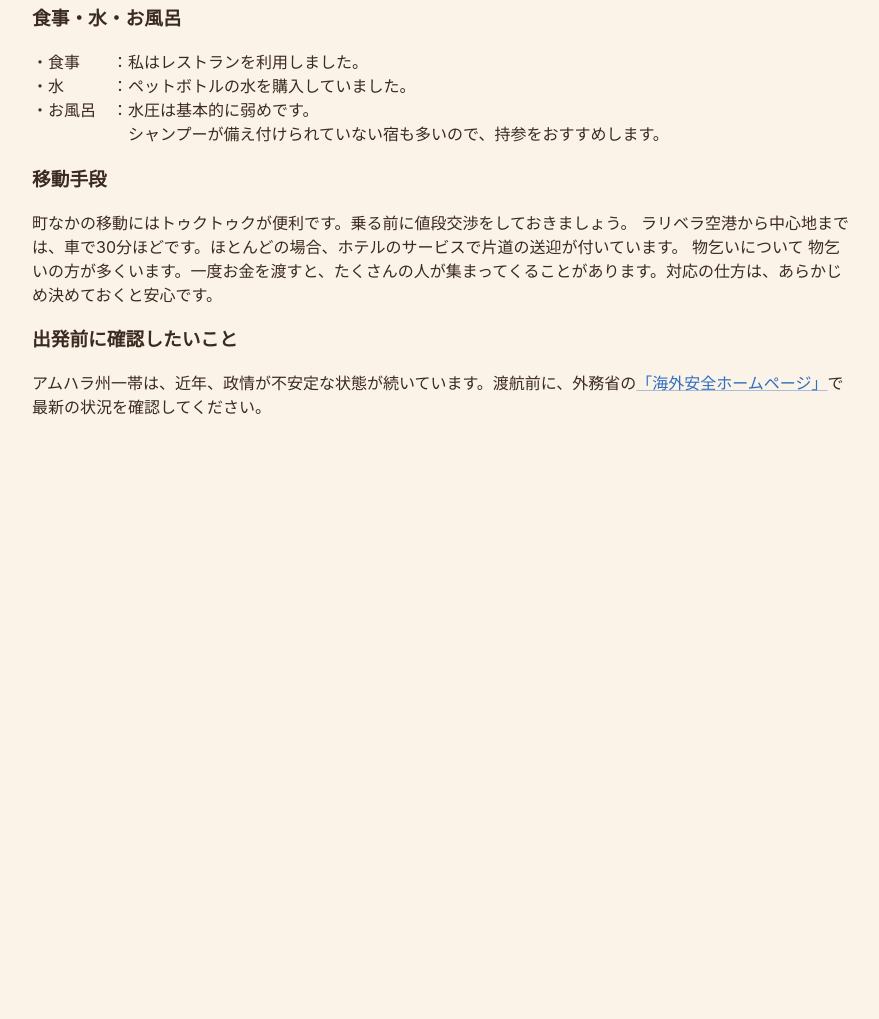
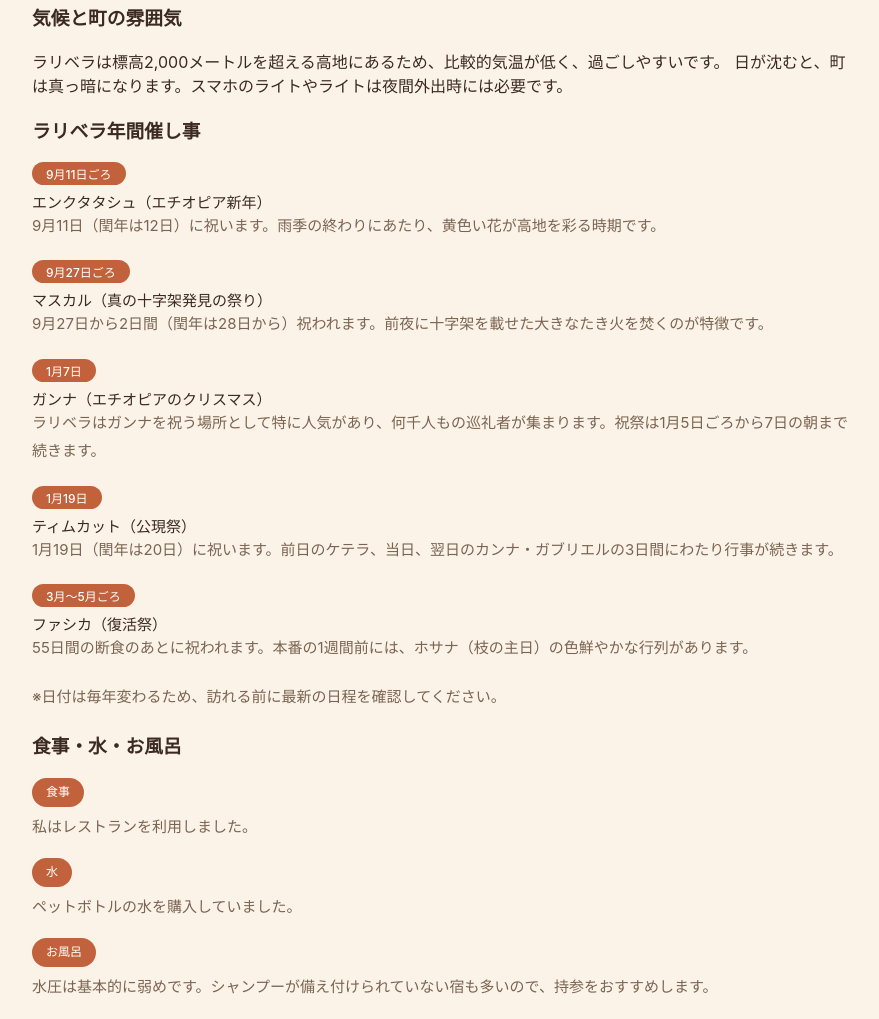
Before and after one commit to kina3685/ethiopia-HP, a plain HTML site: page articles/spot-a.html in a window 1280 px wide. Shown: the part 1460-2479 px from the top of the page, without its empty margins (198-1077 px from the left). Before the commit the page ends 1898 px from the top, so only its background shows below. Drawn offline with Linux system fonts and the light colour scheme; a web font is replaced by a local one.

Commit message:
記事Bの追加

```diff
--- a/articles/spot-a.html
+++ b/articles/spot-a.html
@@ -36,11 +36,46 @@
   <img src="../assets/images/lalibela-ceremony-1.jpg" alt="ラリベラの教会で行われる儀式の様子">
   <img src="../assets/images/lalibela-ceremony-2.jpg" alt="司祭が儀式を執り行う様子">
 </div>
+<h3>気候と町の雰囲気</h3>
+ラリベラは標高2,000メートルを超える高地にあるため、比較的気温が低く、過ごしやすいです。
+日が沈むと、町は真っ暗になります。スマホのライトやライトは夜間外出時には必要です。
+
+<h3>ラリベラ年間催し事</h3>
+<ul class="event-list">
+  <li>
+    <span class="event-date">9月11日ごろ</span>
+    <h4 class="event-name">エンクタタシュ（エチオピア新年）</h4>
+    <p class="event-desc">9月11日（閏年は12日）に祝います。雨季の終わりにあたり、黄色い花が高地を彩る時期です。</p>
+  </li>
+  <li>
+    <span class="event-date">9月27日ごろ</span>
+    <h4 class="event-name">マスカル（真の十字架発見の祭り）</h4>
+    <p class="event-desc">9月27日から2日間（閏年は28日から）祝われます。前夜に十字架を載せた大きなたき火を焚くのが特徴です。</p>
+  </li>
+  <li>
+    <span class="event-date">1月7日</span>
+    <h4 class="event-name">ガンナ（エチオピアのクリスマス）</h4>
+    <p class="event-desc">ラリベラはガンナを祝う場所として特に人気があり、何千人もの巡礼者が集まります。祝祭は1月5日ごろから7日の朝まで続きます。</p>
+  </li>
+  <li>
+    <span class="event-date">1月19日</span>
+    <h4 class="event-name">ティムカット（公現祭）</h4>
+    <p class="event-desc">1月19日（閏年は20日）に祝います。前日のケテラ、当日、翌日のカンナ・ガブリエルの3日間にわたり行事が続きます。</p>
+  </li>
+  <li>
+    <span class="event-date">3月〜5月ごろ</span>
+    <h4 class="event-name">ファシカ（復活祭）</h4>
+    <p class="event-desc">55日間の断食のあとに祝われます。本番の1週間前には、ホサナ（枝の主日）の色鮮やかな行列があります。</p>
+  </li>
+</ul>
+<p class="event-note">※日付は毎年変わるため、訪れる前に最新の日程を確認してください。</p>
+
 <h3>食事・水・お風呂</h3>
-・食事　　：私はレストランを利用しました。<br>
-・水　　　：ペットボトルの水を購入していました。<br>
-・お風呂　：水圧は基本的に弱めです。<br>
-　　　　　　シャンプーが備え付けられていない宿も多いので、持参をおすすめします。<br>
+<ul class="kv-list">
+  <li><span class="kv-term">食事</span><span class="kv-desc">私はレストランを利用しました。</span></li>
+  <li><span class="kv-term">水</span><span class="kv-desc">ペットボトルの水を購入していました。</span></li>
+  <li><span class="kv-term">お風呂</span><span class="kv-desc">水圧は基本的に弱めです。シャンプーが備え付けられていない宿も多いので、持参をおすすめします。</span></li>
+</ul>
 <h3>移動手段</h3>
 町なかの移動にはトゥクトゥクが便利です。乗る前に値段交渉をしておきましょう。
 ラリベラ空港から中心地までは、車で30分ほどです。ほとんどの場合、ホテルのサービスで片道の送迎が付いています。
--- a/css/style.css
+++ b/css/style.css
@@ -399,6 +399,76 @@ img {
   text-decoration-color: currentColor;
 }
 
+.kv-list {
+  list-style: none;
+  margin: 0 0 20px;
+  padding: 0;
+}
+
+.kv-list li {
+  display: block;
+  margin-bottom: 16px;
+  font-size: 15px;
+  line-height: 1.9;
+  color: var(--color-text-soft);
+}
+
+.kv-term {
+  display: inline-block;
+  background: var(--color-primary);
+  color: #fff;
+  font-size: 12px;
+  font-weight: 500;
+  padding: 3px 14px;
+  border-radius: 999px;
+  margin: 0 0 6px;
+}
+
+.kv-desc {
+  display: block;
+}
+
+.event-list {
+  list-style: none;
+  margin: 0 0 16px;
+  padding: 0;
+}
+
+.event-list li {
+  margin-bottom: 16px;
+}
+
+.event-date {
+  display: inline-block;
+  background: var(--color-primary);
+  color: #fff;
+  font-size: 12px;
+  font-weight: 500;
+  padding: 3px 14px;
+  border-radius: 999px;
+  margin: 0 0 6px;
+}
+
+.event-name {
+  display: block;
+  font-size: 15px;
+  font-weight: 500;
+  color: var(--color-text);
+  margin: 0;
+}
+
+.event-desc {
+  margin: 4px 0 0;
+  font-size: 15px;
+  line-height: 1.9;
+  color: var(--color-text-soft);
+}
+
+.event-note {
+  font-size: 13px;
+  color: var(--color-text-soft);
+}
+
 .article-image-gallery {
   display: grid;
   grid-template-columns: repeat(2, 1fr);
@@ -575,15 +645,18 @@ img {
   align-items: center;
   justify-content: center;
   flex-shrink: 0;
-  width: 120px;
+  width: 160px;
   height: 120px;
-  border-radius: 50%;
-  background: linear-gradient(160deg, var(--color-accent), #6c7a44);
-  color: #fff;
-  font-family: var(--font-heading);
-  font-size: 13px;
-  font-weight: 700;
-  letter-spacing: 0.05em;
+  border-radius: 20px;
+  background: #fff;
+  padding: 14px;
+  box-shadow: 0 4px 14px rgba(59, 42, 32, 0.08);
+}
+
+.agency-card__logo img {
+  width: 100%;
+  height: 100%;
+  object-fit: contain;
 }
 
 .agency-card__badge {
```
Also changed, not shown: articles/spot-b.html (+1 -1 lines), index.html (+5 -3 lines), assets/images/agency-logo-tanian.png (added), assets/images/profile-avatar.svg (deleted), 3 other files.
